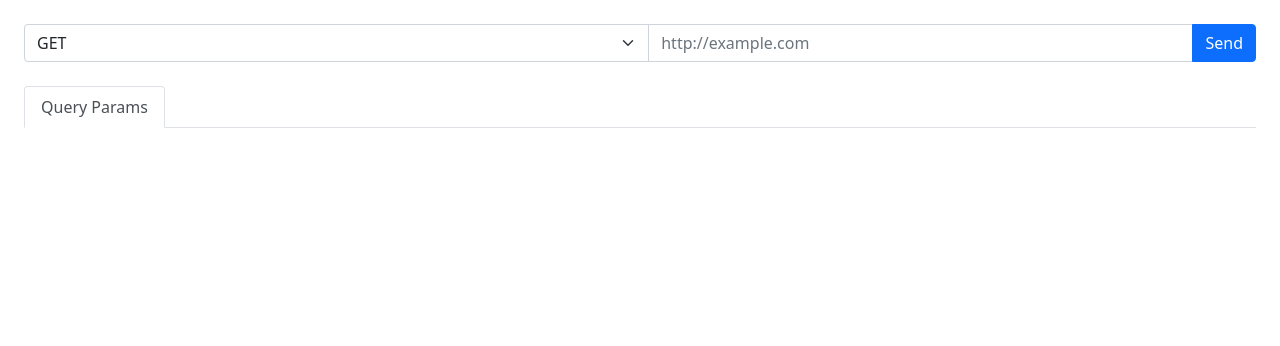
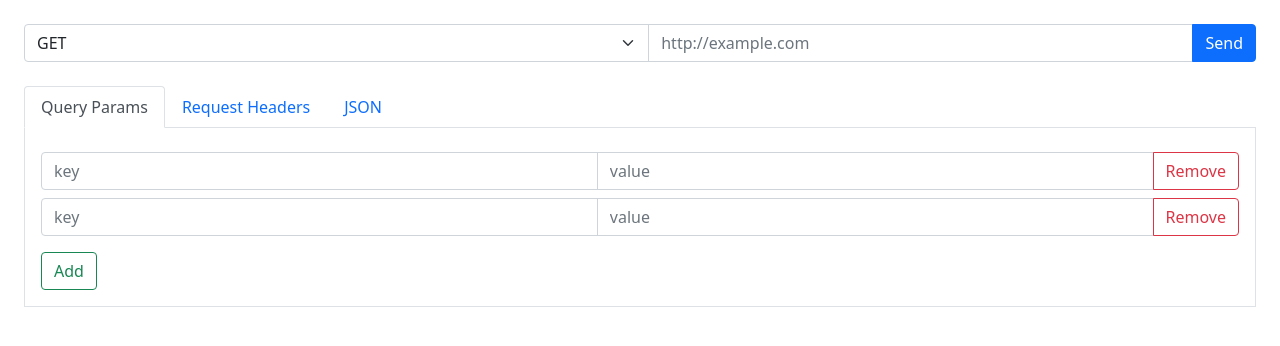
Before and after one commit to shashidharreddydakuri/postman_clone, a website built with Vite: page index.html in a window 1280 px wide. Built offline with nearby package versions, Linux system fonts and the light colour scheme.

Commit message:
functionality working

```diff
--- a/index.html
+++ b/index.html
@@ -1,9 +1,9 @@
 <!DOCTYPE html>
 <html lang="en">
 	<head>
-    <meta charset="UTF-8">
-    <meta http-equiv="X-UA-Compatible" content="IE=edge">
-    <meta name="viewport" content="width=device-width, initial-scale=1.0">
+		<meta charset="UTF-8" />
+		<meta http-equiv="X-UA-Compatible" content="IE=edge" />
+		<meta name="viewport" content="width=device-width, initial-scale=1.0" />
 		<script src="script.js" type="module"></script>
 		<title>Document</title>
 	</head>
@@ -18,17 +18,142 @@
 						<option value="PATCH">PATCH</option>
 						<option value="DELETE">DELETE</option>
 					</select>
-                <input required class="form-control" type="url" placeholder="http://example.com" />
+					<input
+						required
+						class="form-control"
+						type="url"
+						placeholder="http://example.com"
+					/>
 					<button type="submmit" class="btn btn-primary">Send</button>
 				</div>
 
 				<ul class="nav nav-tabs" role="tablist">
 					<li class="nav-item" role="presentation">
-                    <button class="nav-link active" id="query-params-tab" data-bs-toggle="tab" data-bs-target="#query-params" type="button" role="tab" aria-controls="query-params" >Query Params</button>
+						<button
+							class="nav-link active"
+							id="query-params-tab"
+							data-bs-toggle="tab"
+							data-bs-target="#query-params"
+							type="button"
+							role="tab"
+							aria-controls="query-params"
+							aria-selected="true"
+						>
+							Query Params
+						</button>
+					</li>
+					<li class="nav-item" role="presentation">
+						<button
+							class="nav-link"
+							id="request-headers-tab"
+							data-bs-toggle="tab"
+							data-bs-target="#request-headers"
+							type="button"
+							role="tab"
+							aria-controls="request-headers"
+							aria-selected="false"
+						>
+							Request Headers
+						</button>
+					</li>
+					<li class="nav-item" role="presentation">
+						<button
+							class="nav-link"
+							id="json-tab"
+							data-bs-toggle="tab"
+							data-bs-target="#json"
+							type="button"
+							role="tab"
+							aria-controls="json"
+							aria-selected="false"
+						>
+							JSON
+						</button>
 					</li>
 				</ul>
+
+				<div class="tab-content p-3 border-top-0 border">
+					<div
+						class="tab-pane fade show active"
+						id="query-params"
+						role="'tabpanel"
+						aria-lableledby="query-params-tab"
+					>
+						<div data-query-params>
+							<div class="input-group my-2" data-key-value-pair>
+								<input
+									type="text"
+									data-key
+									class="form-control"
+									placeholder="key"
+								/>
+								<input
+									type="text"
+									data-value
+									class="form-control"
+									placeholder="value"
+								/>
+								<button
+									type="button"
+									data-remove-btn
+									class="btn btn-outline-danger"
+								>
+									Remove
+								</button>
+							</div>
+						</div>
+						<button
+							data-add-query-param-btn
+							class="mt-2 btn btn-outline-success"
+							type="button"
+						>
+							Add
+						</button>
+					</div>
+					<div
+						class="tab-pane fade"
+						id="request-headers"
+						role="tabpanel"
+						aria-lableledby="request-headers-tab"
+					>
+						<div data-request-headers></div>
+						<button
+							data-add-request-header-btn
+							class="mt-2 btn btn-outline-success"
+							type="button"
+						>
+							Add
+						</button>
+					</div>
+					<div
+						class="tab-pane fade"
+						id="json"
+						role="tabpanel"
+						aria-lableledby="json-tab"
+					>
+						<div
+							data-json-request-body
+							class="overflow-auto"
+							style="max-height: 200px"
+						></div>
+					</div>
+				</div>
 			</form>
 		</div>
 
+		<template data-key-value-template>
+			<div class="input-group my-2" data-key-value-pair>
+				<input type="text" data-key class="form-control" placeholder="key" />
+				<input
+					type="text"
+					data-value
+					class="form-control"
+					placeholder="value"
+				/>
+				<button type="button" data-remove-btn class="btn btn-outline-danger">
+					Remove
+				</button>
+			</div>
+		</template>
 	</body>
 </html>
--- a/package.json
+++ b/package.json
@@ -19,6 +19,7 @@
   },
   "homepage": "https://github.com/shashidharreddydakuri/postman_clone#readme",
   "dependencies": {
+    "@popperjs/core": "^2.9.2",
     "axios": "^0.21.1",
     "bootstrap": "^5.0.1"
   },
--- a/script.js
+++ b/script.js
@@ -1,2 +1,31 @@
-import 'bootstrap'
-import 'bootstrap/dist/css/bootstrap.min.css'
+import 'bootstrap';
+import 'bootstrap/dist/css/bootstrap.min.css';
+
+const queryParamsContainer = document.querySelector('[data-query-params]');
+const requestHeadersContainer = document.querySelector(
+	'[data-request-headers]'
+);
+const keyValueTemplate = document.querySelector('[data-key-value-template]');
+
+document
+	.querySelector('[data-add-query-param-btn]')
+	.addEventListener('click', () => {
+		queryParamsContainer.append(createKeyValuePair());
+	});
+
+document
+	.querySelector('[data-add-request-header-btn]')
+	.addEventListener('click', () => {
+		requestHeadersContainer.append(createKeyValuePair());
+	});
+
+queryParamsContainer.append(createKeyValuePair());
+requestHeadersContainer.append(createKeyvaluePair());
+
+function createKeyValuePair() {
+	const element = keyValueTemplate.content.cloneNode(true);
+	element.querySelector('[data-remove-btn]').addEventListener('click', (e) => {
+		e.target.closest('[data-key-value-pair]').remove();
+	});
+	return element;
+}
```
Also changed, not shown: 1 other file. Lines whose indentation alone changed are shown as unchanged.
